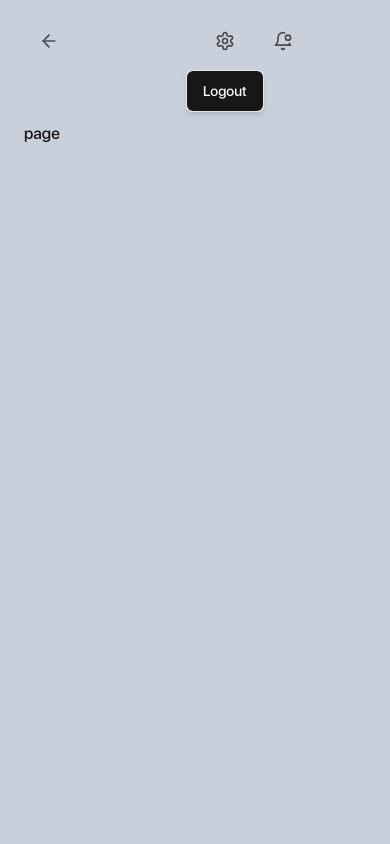
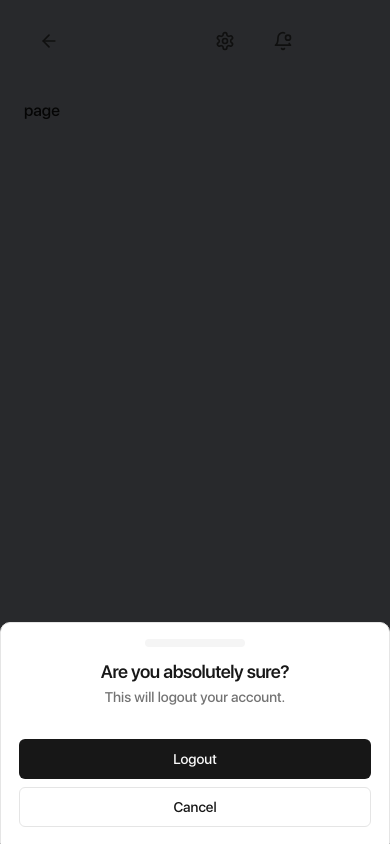
Before and after one commit to Jovit-Mathew236/Billboard2.0, a Next.js app: page /admin/create in a window 390 px wide. Both pictures are taken after a click on the button 225 px from the left and 41 px from the top of the page. Built offline with nearby package versions, Linux system fonts and the light colour scheme; no server answers.

Commit message:
make responsive

```diff
--- a/app/admin/layout.tsx
+++ b/app/admin/layout.tsx
@@ -1,5 +1,6 @@
 import type { Metadata } from "next";
 import HeaderButtons from "@/components/ui/headerButtons"; // Import the new component
+import { AuthProvider } from "@/lib/provider/authProvider";
 
 export const metadata: Metadata = {
   title: "Billboard | admin",
@@ -12,8 +13,10 @@
 }>) {
   return (
     <div>
-      <HeaderButtons />
-      <div className="px-6 mt-10">{children}</div>
+      <AuthProvider>
+        <HeaderButtons />
+        <div className="px-6 mt-[2dvh]">{children}</div>
+      </AuthProvider>
     </div>
   );
 }
--- a/app/admin/page.tsx
+++ b/app/admin/page.tsx
@@ -1,7 +1,7 @@
 "use client";
 import AdminDash from "@/components/madeups/admin/adminDash";
 import { auth } from "@/lib/firebase/config";
-import { AuthProvider } from "@/lib/provider/authProvider";
+// import { AuthProvider } from "@/lib/provider/authProvider";
 import { onAuthStateChanged } from "firebase/auth";
 // import useRouter from "next/router";
 import React, { useEffect, useState } from "react";
@@ -21,11 +21,7 @@
     });
     return unsubscribe;
   }, [uid]);
-  return (
-    <AuthProvider>
-      <AdminDash />{" "}
-    </AuthProvider>
-  );
+  return <AdminDash />;
 };
 
 export default Home;
--- a/components/madeups/admin/adminDash.tsx
+++ b/components/madeups/admin/adminDash.tsx
@@ -57,7 +57,7 @@
   if (user) {
     return (
       <>
-        <div className="flex flex-col gap-10">
+        <div className="flex flex-col justify-evenly h-[70dvh]">
           <h1 className="text-3xl">
             Welcome 👋
             <br />
@@ -71,7 +71,7 @@
             />
           </h1>
 
-          <div className="flex flex-col gap-8 w-full p-8 min-h-4 bg-white rounded-3xl">
+          <div className="flex flex-col gap-[3dvh] w-full p-8 min-h-4 bg-white rounded-3xl">
             <div className="w-full max-w-full flex">
               <div className="flex flex-row w-[30%]">
                 <p className="w-10 h-10 bg-cyan-200 rounded-full"></p>
--- /dev/null
+++ b/components/ui/drawer.tsx
@@ -0,0 +1,118 @@
+"use client"
+
+import * as React from "react"
+import { Drawer as DrawerPrimitive } from "vaul"
+
+import { cn } from "@/lib/utils"
+
+const Drawer = ({
+  shouldScaleBackground = true,
+  ...props
+}: React.ComponentProps<typeof DrawerPrimitive.Root>) => (
+  <DrawerPrimitive.Root
+    shouldScaleBackground={shouldScaleBackground}
+    {...props}
+  />
+)
+Drawer.displayName = "Drawer"
+
+const DrawerTrigger = DrawerPrimitive.Trigger
+
+const DrawerPortal = DrawerPrimitive.Portal
+
+const DrawerClose = DrawerPrimitive.Close
+
+const DrawerOverlay = React.forwardRef<
+  React.ElementRef<typeof DrawerPrimitive.Overlay>,
+  React.ComponentPropsWithoutRef<typeof DrawerPrimitive.Overlay>
+>(({ className, ...props }, ref) => (
+  <DrawerPrimitive.Overlay
+    ref={ref}
+    className={cn("fixed inset-0 z-50 bg-black/80", className)}
+    {...props}
+  />
+))
+DrawerOverlay.displayName = DrawerPrimitive.Overlay.displayName
+
+const DrawerContent = React.forwardRef<
+  React.ElementRef<typeof DrawerPrimitive.Content>,
+  React.ComponentPropsWithoutRef<typeof DrawerPrimitive.Content>
+>(({ className, children, ...props }, ref) => (
+  <DrawerPortal>
+    <DrawerOverlay />
+    <DrawerPrimitive.Content
+      ref={ref}
+      className={cn(
+        "fixed inset-x-0 bottom-0 z-50 mt-24 flex h-auto flex-col rounded-t-[10px] border bg-background",
+        className
+      )}
+      {...props}
+    >
+      <div className="mx-auto mt-4 h-2 w-[100px] rounded-full bg-muted" />
+      {children}
+    </DrawerPrimitive.Content>
+  </DrawerPortal>
+))
+DrawerContent.displayName = "DrawerContent"
+
+const DrawerHeader = ({
+  className,
+  ...props
+}: React.HTMLAttributes<HTMLDivElement>) => (
+  <div
+    className={cn("grid gap-1.5 p-4 text-center sm:text-left", className)}
+    {...props}
+  />
+)
+DrawerHeader.displayName = "DrawerHeader"
+
+const DrawerFooter = ({
+  className,
+  ...props
+}: React.HTMLAttributes<HTMLDivElement>) => (
+  <div
+    className={cn("mt-auto flex flex-col gap-2 p-4", className)}
+    {...props}
+  />
+)
+DrawerFooter.displayName = "DrawerFooter"
+
+const DrawerTitle = React.forwardRef<
+  React.ElementRef<typeof DrawerPrimitive.Title>,
+  React.ComponentPropsWithoutRef<typeof DrawerPrimitive.Title>
+>(({ className, ...props }, ref) => (
+  <DrawerPrimitive.Title
+    ref={ref}
+    className={cn(
+      "text-lg font-semibold leading-none tracking-tight",
+      className
+    )}
+    {...props}
+  />
+))
+DrawerTitle.displayName = DrawerPrimitive.Title.displayName
+
+const DrawerDescription = React.forwardRef<
+  React.ElementRef<typeof DrawerPrimitive.Description>,
+  React.ComponentPropsWithoutRef<typeof DrawerPrimitive.Description>
+>(({ className, ...props }, ref) => (
+  <DrawerPrimitive.Description
+    ref={ref}
+    className={cn("text-sm text-muted-foreground", className)}
+    {...props}
+  />
+))
+DrawerDescription.displayName = DrawerPrimitive.Description.displayName
+
+export {
+  Drawer,
+  DrawerPortal,
+  DrawerOverlay,
+  DrawerTrigger,
+  DrawerClose,
+  DrawerContent,
+  DrawerHeader,
+  DrawerFooter,
+  DrawerTitle,
+  DrawerDescription,
+}
--- a/components/ui/headerButtons.tsx
+++ b/components/ui/headerButtons.tsx
@@ -3,11 +3,22 @@
 import { usePathname, useRouter } from "next/navigation";
 import { Button } from "@/components/ui/button";
 import { ArrowLeft, BellDot, Settings } from "lucide-react";
+// import {
+//   Popover,
+//   PopoverContent,
+//   PopoverTrigger,
+// } from "@/components/ui/popover";
 import {
-  Popover,
-  PopoverContent,
-  PopoverTrigger,
-} from "@/components/ui/popover";
+  Drawer,
+  DrawerClose,
+  DrawerContent,
+  DrawerDescription,
+  DrawerFooter,
+  DrawerHeader,
+  DrawerTitle,
+  DrawerTrigger,
+} from "@/components/ui/drawer";
+
 import LogoutButton from "@/components/ui/logoutButton";
 
 export default function HeaderButtons() {
@@ -27,7 +38,37 @@
           </Button>
         </div>
       )}
-      <Popover>
+
+      <Drawer>
+        <DrawerTrigger asChild>
+          <Button
+            variant={"primary"}
+            className="rounded-full p-0 w-[50px] h-[50px]"
+          >
+            <Settings color="#4C4C4C" size={20} />
+          </Button>
+        </DrawerTrigger>
+        <DrawerContent className="bg-white">
+          <div className="mx-auto w-full max-w-sm">
+            <DrawerHeader>
+              <DrawerTitle>Are you absolutely sure?</DrawerTitle>
+              <DrawerDescription>
+                This will logout your account.
+              </DrawerDescription>
+            </DrawerHeader>
+            <DrawerFooter>
+              <LogoutButton />
+              <DrawerClose>
+                <Button variant="outline" className="w-full">
+                  Cancel
+                </Button>
+              </DrawerClose>
+            </DrawerFooter>
+          </div>
+        </DrawerContent>
+      </Drawer>
+
+      {/* <Popover>
         <PopoverTrigger asChild>
           <Button
             variant={"primary"}
@@ -39,7 +80,7 @@
         <PopoverContent className="w-fit p-0">
           <LogoutButton />
         </PopoverContent>
-      </Popover>
+      </Popover> */}
       <Button
         variant={"primary"}
         className="rounded-full p-0 w-[50px] h-[50px]"
--- a/package.json
+++ b/package.json
@@ -10,6 +10,7 @@
   },
   "dependencies": {
     "@hookform/resolvers": "^3.9.0",
+    "@radix-ui/react-dialog": "^1.1.2",
     "@radix-ui/react-label": "^2.1.0",
     "@radix-ui/react-popover": "^1.1.2",
     "@radix-ui/react-slot": "^1.1.0",
@@ -24,6 +25,7 @@
     "react-hook-form": "^7.53.0",
     "tailwind-merge": "^2.5.2",
     "tailwindcss-animate": "^1.0.7",
+    "vaul": "^1.0.0",
     "web-push": "^3.6.7",
     "zod": "^3.23.8",
     "zustand": "^5.0.0-rc.2"
```
Also changed, not shown: 1 other file (tests, documents, lock files or other folders).
